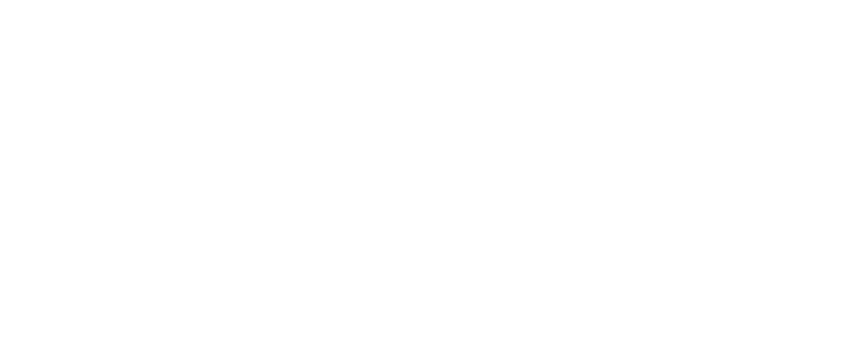
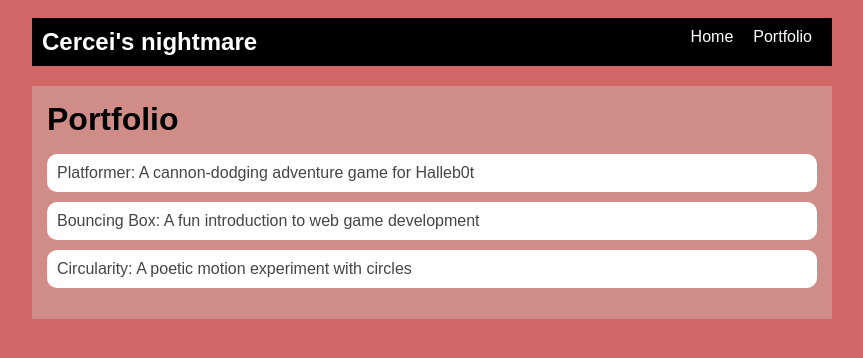
Before and after one commit to Iasmin244/Iasmin244.github.io, a plain HTML site: page portfolio.html in a window 1280 px wide. Shown: the whole page, without its empty margins (208-1071 px from the left). Drawn offline with Linux system fonts and the light colour scheme.

Commit message:
add portfolio page to website

```diff
--- a/portfolio.html
+++ b/portfolio.html
@@ -0,0 +1,42 @@
+<!DOCTYPE html>
+<html>
+   <head>
+       <title>Cercei's nightmare</title>
+       <link rel="stylesheet" href="style.css" />
+     </head>
+
+
+ <body>
+   <!-- All content goes here -->
+   <div id="all-contents">
+       <nav>
+           <h1>Cercei's nightmare</h1>
+           <ul id="nav-ul">
+             <li class="nav-li">
+               <a href="index.html">Home</a>
+             </li>
+             <li class="nav-li">
+               <a href="portfolio.html">Portfolio</a>
+             </li>
+           </ul>
+           </nav>
+           <main>
+               <div class="content">
+                 <h1>Portfolio</h1>
+                 <ul id="portfolio">
+                   <li>
+                       <a href="fsd-projects/platformer/">Platformer: A cannon-dodging adventure game for Halleb0t</a>
+                     </li>
+                     <li>
+                       <a href="fsd-projects/bouncing-box/">Bouncing Box: A fun introduction to web game development</a>
+                     </li>
+                     <li>
+                       <a href="fsd-projects/circularity/">Circularity: A poetic motion experiment with circles</a>
+                     </li>
+                 </ul>
+               </div>
+             </main>
+
+   </div>
+ </body>
+</html>
--- a/style.css
+++ b/style.css
@@ -74,3 +74,29 @@ main {
 h2, h3 {
     margin: 0px;
 }
+
+/* Portfolio styles */
+.content h1 {
+    color: black;
+  }
+
+  #portfolio {
+    list-style-type: none;
+    padding-left: 0;
+  }
+
+  #portfolio li {
+    background: #fff;
+    padding: 10px;
+    border-radius: 10px;
+    margin-bottom: 10px;
+  }
+
+  #portfolio li:hover {
+    background: #eee;
+  }
+
+  #portfolio a {
+    text-decoration: none;
+    color: #454545;
+  }
```
